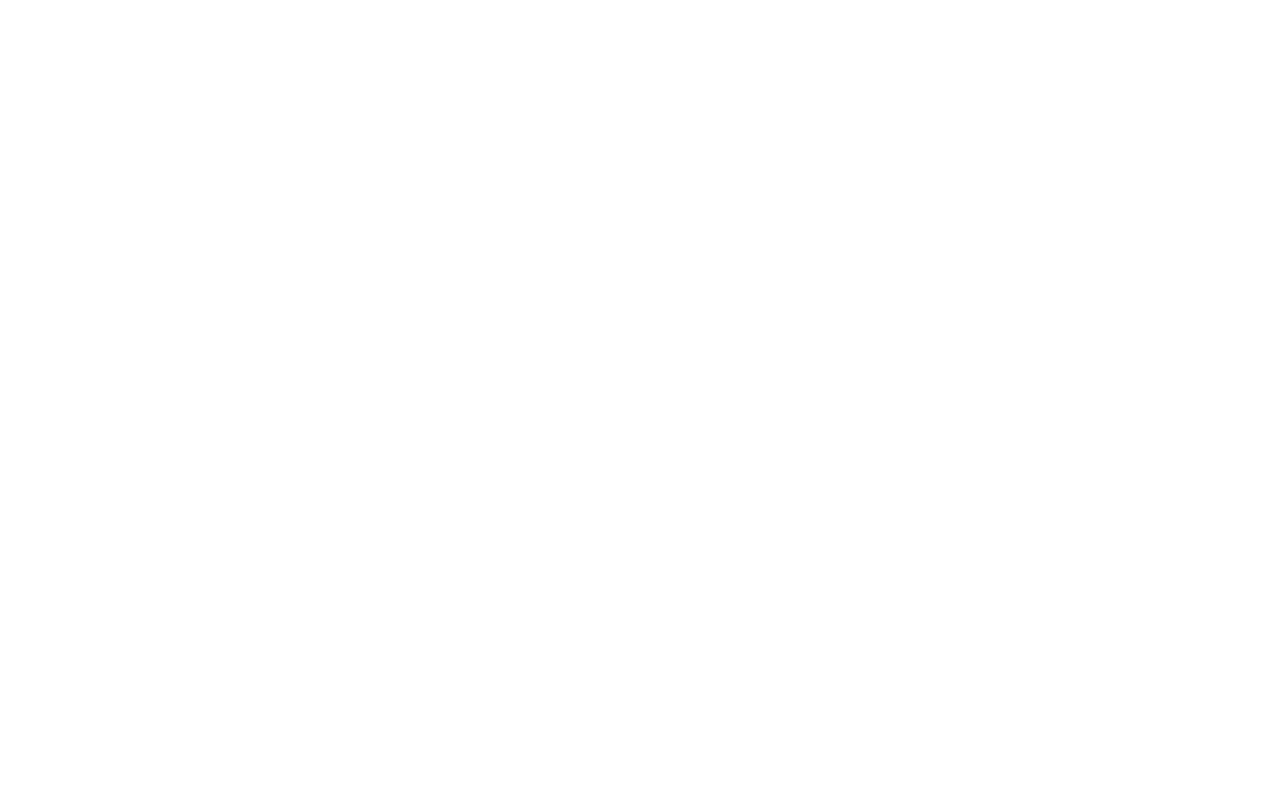
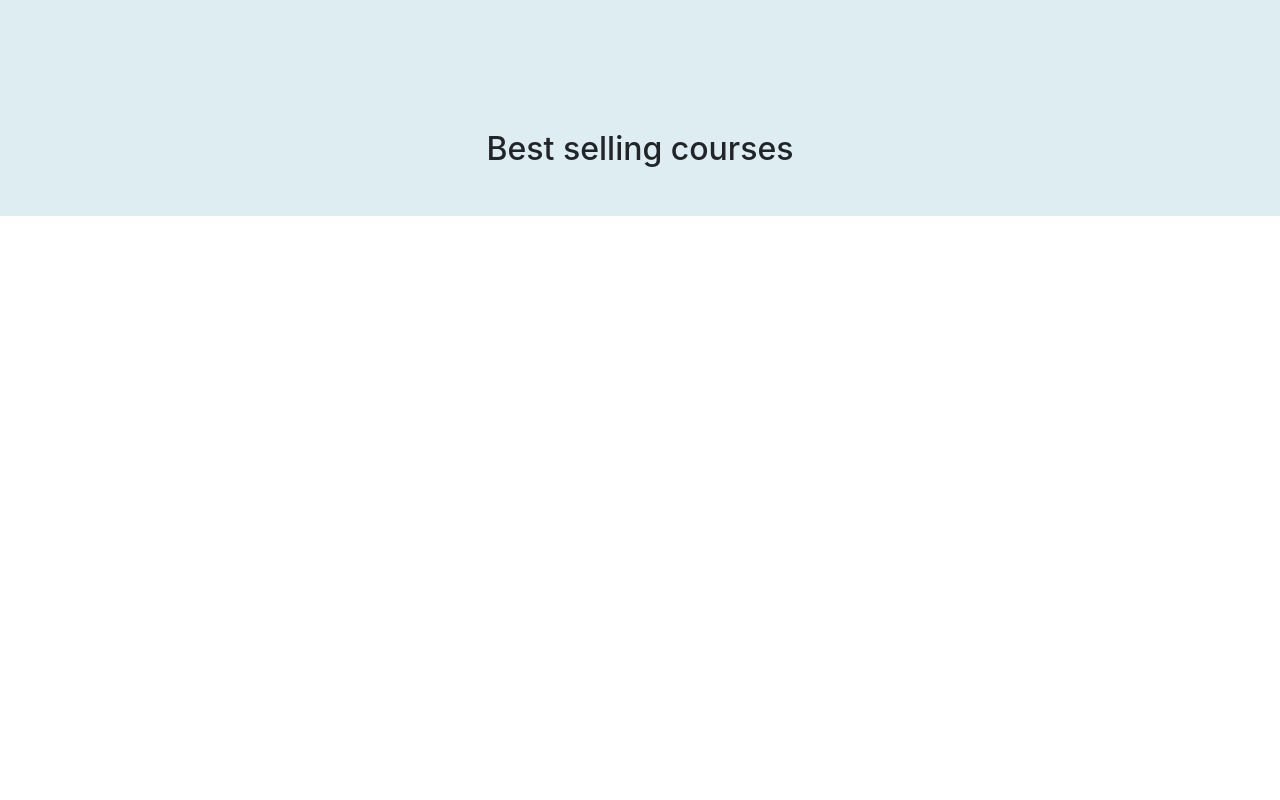
Before and after one commit to MK384/The-Platform, an Angular app in the folder The-Platform-frontend/: page / in a window 1280 px wide. Shown: the part 1380-2180 px from the top of the page. Before the commit the page ends 800 px from the top, so only its background shows below. Built offline with nearby package versions, Linux system fonts and the light colour scheme.

Commit message:
Add best selling section

```diff
--- a/The-Platform-frontend/src/app/app.component.html
+++ b/The-Platform-frontend/src/app/app.component.html
@@ -1,12 +1,11 @@
-<!-- <app-navbar></app-navbar> -->
+<app-navbar></app-navbar>
 
-<!-- <div class="page-content">
+ <div class="page-content">
     <app-home-page></app-home-page>
 </div>
 
-<app-footer></app-footer> -->
+<!-- <app-footer></app-footer> -->
 
 
-<app-regular-course-card></app-regular-course-card>
 
 <router-outlet />
--- a/The-Platform-frontend/src/app/components/home-page/home-page.component.css
+++ b/The-Platform-frontend/src/app/components/home-page/home-page.component.css
@@ -219,6 +219,55 @@
   font-size: 18px;
   color: #35AACD;
 }
+
+/* --------------------------------------------------------------- */
+/* Best selling Section */
+/* ---------------------------------------------------------------- */
+
+
+.best-selling-section{
+
+display: flex;
+flex-direction: column;
+justify-content: center;
+align-items: center;
+padding: 80px;
+gap: 40px;
+background: #DDEDF2;
+
+text-align: center;
+width: 100%;
+height: 1180px;
+
+/* position: relative; */
+margin: auto;
+
+}
+
+.best-selling-course{
+
+  display: flex;
+  flex-direction: column;
+  justify-content: center;
+  align-items: center;
+
+
+  background-color: #FFFFFF;
+  min-width: 1320px;
+  min-height: 691px;
+
+  gap: 25px;
+}
+
+
+
+
+
+
+
+
+
+
 
 /* --------------------------------------------------------------- */
 /* Trusted Companies Section */
--- a/The-Platform-frontend/src/app/components/home-page/home-page.component.html
+++ b/The-Platform-frontend/src/app/components/home-page/home-page.component.html
@@ -44,7 +44,18 @@
 
 
 <!-- Best selling section  -->
+<div class="best-selling-section">
 
+  <h2 class=".section-title">Best selling courses</h2>
+
+  <div class="best-selling-course">
+
+
+
+
+  </div>
+
+</div>
 
 <!-- feature courses section  -->
 
```
